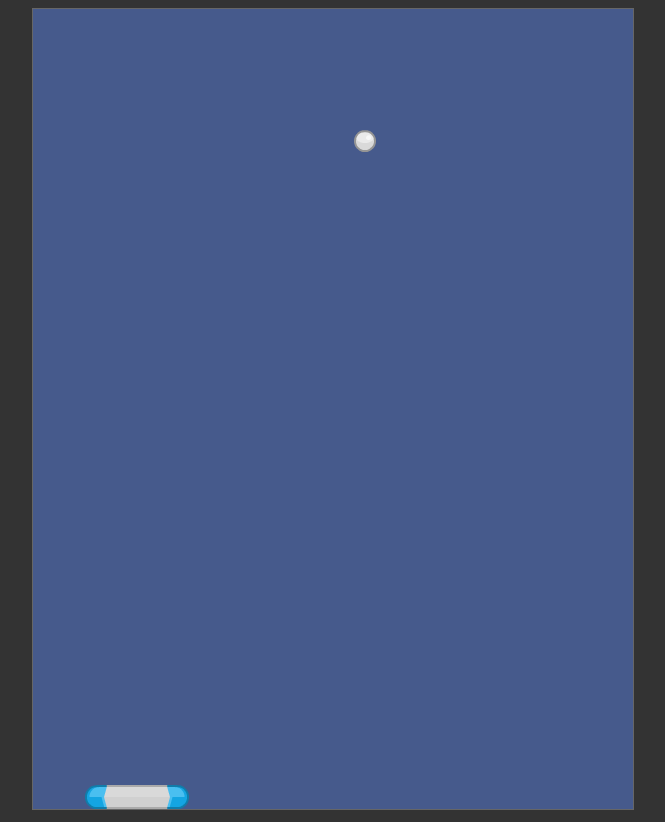
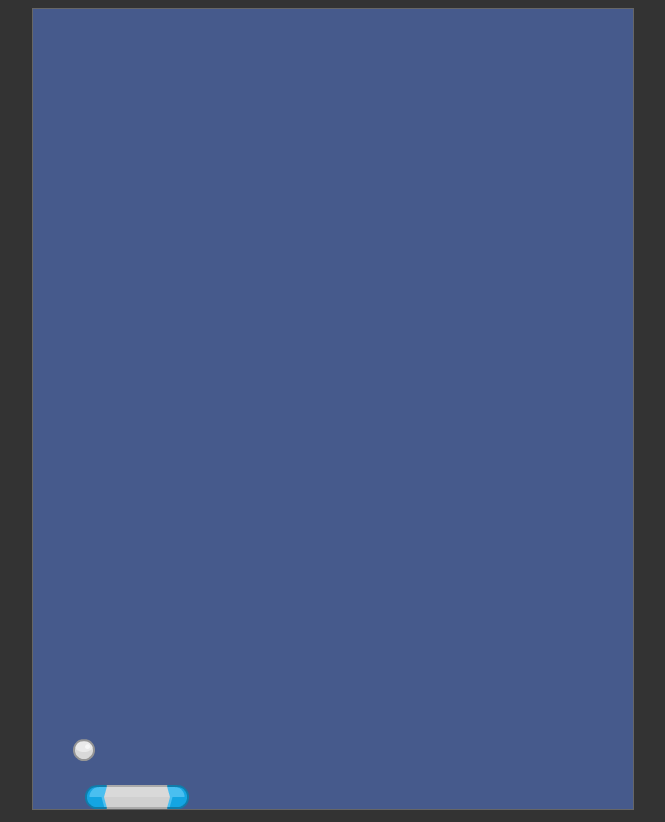
Before and after one commit to Pawilonek/Arkanoid, a plain HTML site: page index.html in a window 1280 px wide. Shown: the whole page, without its empty margins (307-972 px from the left). Drawn offline with Linux system fonts and the light colour scheme.

Commit message:
Change ball logic from speed of two dimensions to speed and angle

```diff
--- a/ball.js
+++ b/ball.js
@@ -2,34 +2,88 @@ export class Ball {
     // Image of the ball
     sprite = null;
 
-    speedX = 10;
-    speedY = 20;
+    angle = 135;
+    speed = 30;
 
-    posX = 1;
-    posY = 1;
+    posX = 250;
+    posY = 250;
 
     constructor(sprite) {
         this.sprite = sprite;
     }
 
-    loop() {
-        if (this.posX + this.speedX >= 600) {
-            this.speedX *= -1;
+    updatePosition() {
+        let direction = parseInt(this.angle / 90);
+        let ratio = (this.angle % 90) / 90;
+        let speedRatio = this.speed * ratio;
+
+        switch (direction) {
+            case 0:
+                this.posX += speedRatio;
+                this.posY -= this.speed - speedRatio;
+                break;
+            case 1:
+                this.posX += this.speed - speedRatio;
+                this.posY += speedRatio;
+                break;
+            case 2:
+                this.posX -= speedRatio;
+                this.posY += this.speed - speedRatio;
+                break;
+            case 3:
+                this.posX -= this.speed - speedRatio;
+                this.posY -= speedRatio;
+                break;
+            default:
+                console.warn(`Invalid direction angle: ${this.angle}`)
         }
-        if (this.posX + this.speedX <= 0) {
-            this.speedX *= -1;
+    }
+
+    checkColisions(object) {
+        if (this.posX >= object.width) {
+            // Bounce on right side
+            this.angle = 360 - this.angle;
+
+            return true;
         }
 
-        this.posX += this.speedX;
+        if (this.posX <= object.posX) {
+            // Bounce on left side
+            this.angle = 360 - this.angle;
 
-        if (this.posY + this.speedY >= 800) {
-            this.speedY *= -1;
-        }
-        if (this.posY + this.speedY <= 0) {
-            this.speedY *= -1;
+            return true
         }
 
-        this.posY += this.speedY;
+        if (this.posY >= object.height) {
+            // Onunce on bvottom
+            if (this.angle <= 180) {
+                this.angle = 180 - this.angle;
+            } else {
+                this.angle = 360 - (this.angle - 180);
+            }
+
+            return true
+        }
+
+        if (this.posY <= object.posX) {
+            // Onunce on top
+            if (this.angle <= 90) {
+                this.angle = 180 - this.angle;
+            } else {
+                this.angle = 180 + 360 - this.angle;
+            }
+
+            return true
+        }
+
+        return false;
+    }
+
+    loop() {
+        this.updatePosition();
+
+
+
     }
 
     draw(ctx) {
--- /dev/null
+++ b/borders.js
@@ -0,0 +1,15 @@
+export class Borders {
+    posX = 0;
+    posY = 0;
+    width = 0;
+    height = 0;
+
+    constructor(posX, posY, width, height) {
+        this.posX = posX;
+        this.posY = posY;
+        this.width = width;
+        this.height = height;
+    }
+
+
+}
--- a/index.html
+++ b/index.html
@@ -20,6 +20,7 @@
     <script type="module">
         import { Sprite } from './image.js';
         import { Ball } from './ball.js';
+        import { Borders } from './borders.js';
 
         window.onload = async function () {
             var canvas = document.getElementById('game');
@@ -44,27 +45,23 @@
                 console.log(a);
             });
 
-            var ball = new Ball(ballImage);
+            let ball = new Ball(ballImage);
+            let borders = new Borders(0, 0, canvas.width, canvas.height)
 
             // window.requestAnimationFrame(draw);
 
-            let board_x = canvas.width;
-            let board_y = canvas.height;
+            setInterval(() => {
+                ctx.clearRect(0, 0, canvas.width, canvas.height); // clear canvas
 
-            setInterval(function () {
-
-                ctx.clearRect(0, 0, canvas.width, canvas.height); // clear canvas
-                // ctx.fillStyle = 'rgba(70, 90, 140, 1)';
-                // ctx.strokeStyle = 'rgba(0, 153, 255, 0.4)';
-                // ctx.strokeStyle = 'rgba(0, 153, 255, 0.4)';
+                if (ball.checkColisions(borders)) {
+                    // console.log('out');
+                    // return;
+                }
 
                 ball.loop();
-
                 ball.draw(ctx);
 
-                paddle.draw(ctx, 104 / 2, 800 - 24)
-                // ctx.drawImage(ball, ball_posx, ball_posy);
-                // ctx.drawImage(paddle, );
+                paddle.draw(ctx, 104 / 2, 800 - 24);
 
             }, 1000 / 30)
         };
```
